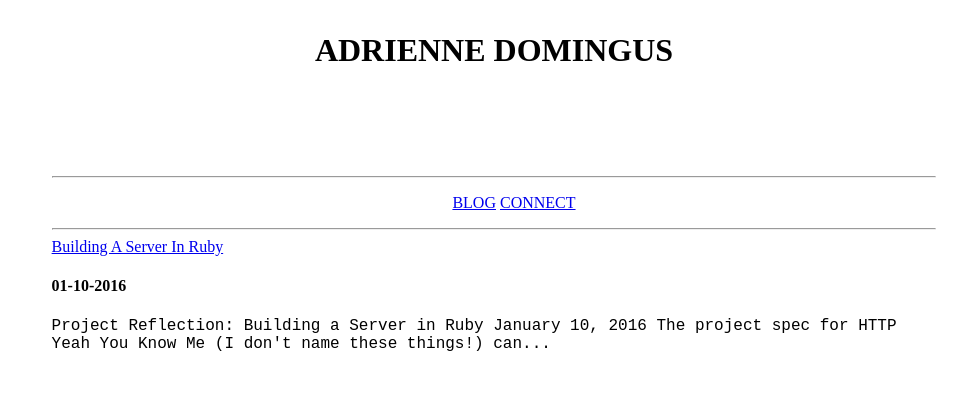
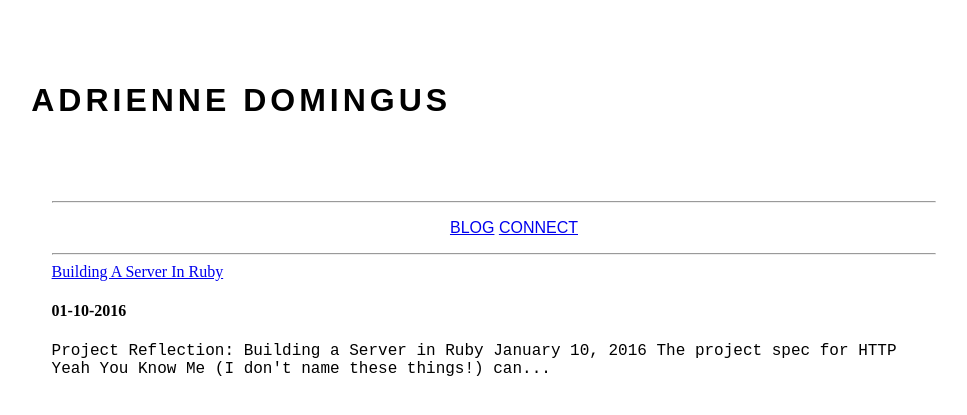
Before and after one commit to adriennedomingus/adriennedomingus.github.io, a Jekyll site: the page built from index.html, in a window 1280 px wide. Shown: the top 415 px of the page, without its empty margins (146-1113 px from the left). Built offline with Jekyll 4.4.1, drawn with Linux system fonts in a browser that asks for light colours.

Commit message:
playing with fonts

```diff
--- a/css/styles.css
+++ b/css/styles.css
@@ -3,16 +3,17 @@
 }
 
 #site-title {
-  font-family: inherit;
+  font-family: 'PT Sans Caption', sans-serif;
   font-size: 32px;
   text-align: center;
-  width: 60%
-  padding-top: 75px;
-  padding-bottom: 75px;
+  width: 60%;
+  letter-spacing: 4px;
+  padding-top: 50px;
+  padding-bottom: 50px;
 }
 
 #menu-bar {
-  font-family: inherit;
+  font-family: 'PT Sans Caption', sans-serif;
   width: 70%;
   margin: auto;
   text-align: center;
```
